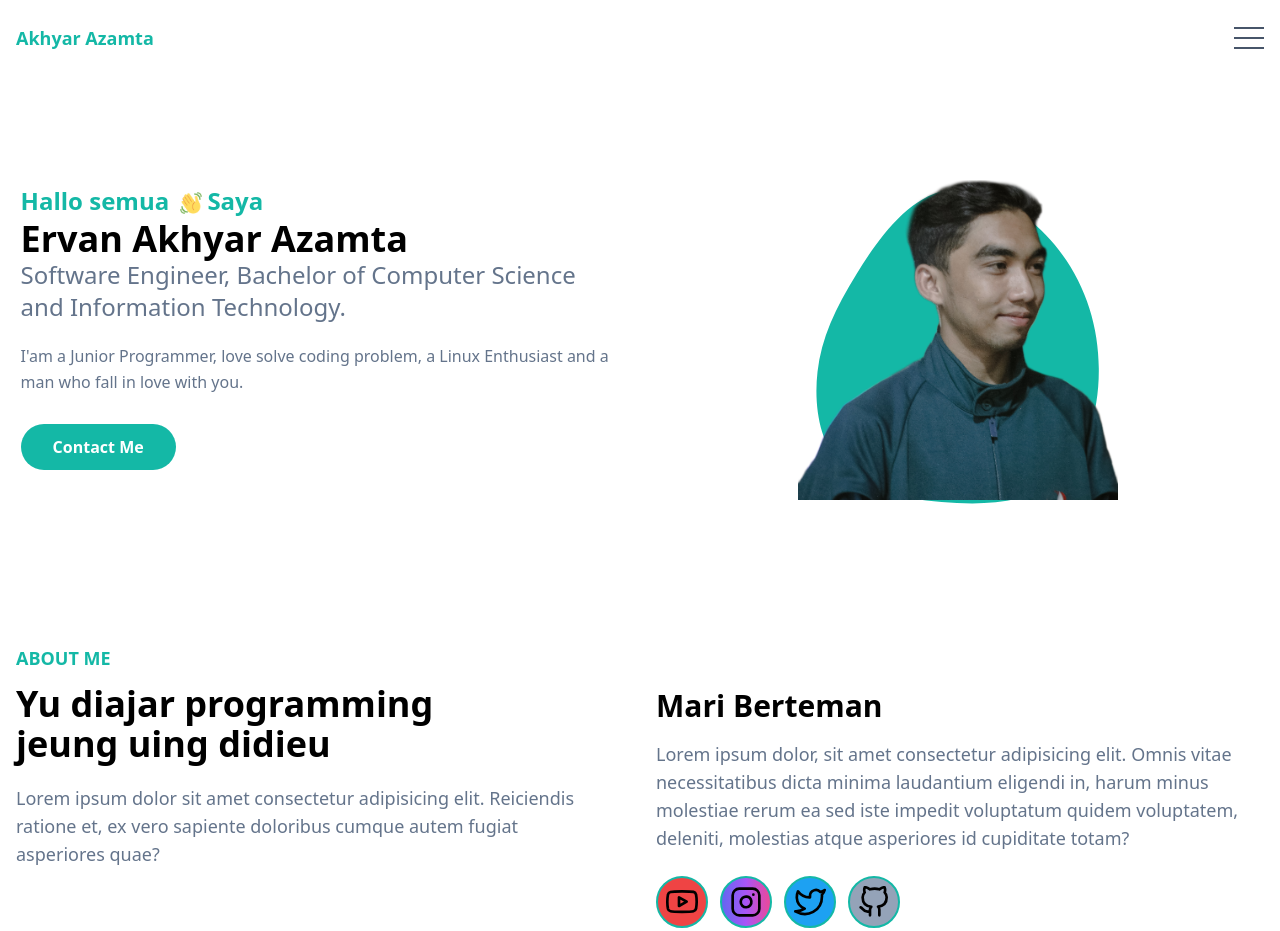
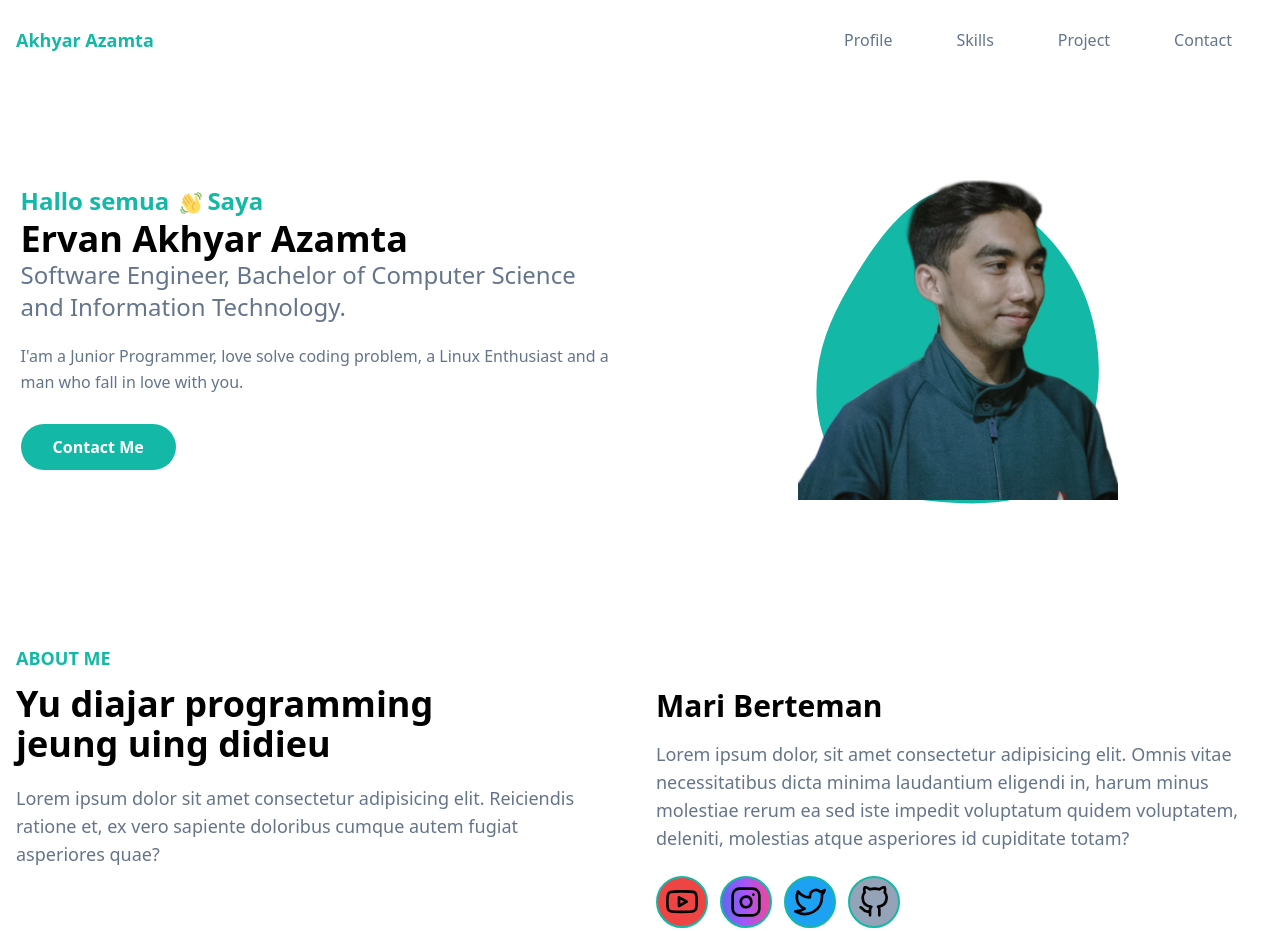
Before and after one commit to AkhyarAzamta/personal-web, a website: page index.html in a window 1280 px wide. Drawn offline with nearby package versions, Linux system fonts and the light colour scheme.

Commit message:
add navbar and js

```diff
--- a/index.html
+++ b/index.html
@@ -22,11 +22,26 @@
                     <a href="#home" class="font-bold text-lg text-primary block py-6">Akhyar Azamta</a>
                 </div>
                 <div class="flex items-center px-4">
-                    <button id="hamburger" name="hamburger" type="button" class="block absolute right-4">
+                    <button id="hamburger" name="hamburger" type="button" class="block absolute right-4 lg:hidden">
                         <span class="hamburger-line transition duration-300 ease-in-out origin-top-left "></span>
                         <span class="hamburger-line transition duration-300 ease-in-out"></span>
                         <span class="hamburger-line transition duration-300 ease-in-out origin-bottom-left "></span>
                     </button>
+
+                    <!-- Navbar -->
+                    <nav id="nav-menu"
+                        class="hidden absolute py-5 bg-white shadow-lg rounded-lg max-w-[250px] w-full right-4 top-full lg:block lg:static lg:bg-transparent lg:max-w-full lg:shadow-none lg:rounded-none">
+                        <ul class="block lg:flex">
+                            <li class="group"><a class="text-base text-slate-500 py-2 mx-8 flex group-hover:text-primary"
+                                    href="#profile">Profile</a></li>
+                            <li class="group"><a class="text-base text-slate-500 py-2 mx-8 flex group-hover:text-primary"
+                                    href="#skills">Skills</a></li>
+                            <li class="group"><a class="text-base text-slate-500 py-2 mx-8 flex group-hover:text-primary"
+                                    href="#project">Project</a></li>
+                            <li class="group"><a class="text-base text-slate-500 py-2 mx-8 flex group-hover:text-primary"
+                                    href="#contact">Contact</a></li>
+                        </ul>
+                    </nav>
                 </div>
             </div>
         </div>
@@ -71,28 +86,41 @@
             <div class="flex flex-wrap">
                 <div class="w-full px-4 mb-10 lg:w-1/2">
                     <h4 class="font-bold uppercase text-primary text-lg mb-3">About Me</h4>
-                    <h2 class="font-bold text-black text-3xl mb-5 max-w-md lg:text-4xl">Yu diajar programming jeung uing didieu</h2>
-                    <p class="font-medium text-base text-secondary max-w-xl lg:text-lg">Lorem ipsum dolor sit amet consectetur adipisicing elit. Reiciendis ratione et, ex vero sapiente doloribus cumque autem fugiat asperiores quae?</p>
+                    <h2 class="font-bold text-black text-3xl mb-5 max-w-md lg:text-4xl">Yu diajar programming jeung uing
+                        didieu</h2>
+                    <p class="font-medium text-base text-secondary max-w-xl lg:text-lg">Lorem ipsum dolor sit amet
+                        consectetur adipisicing elit. Reiciendis ratione et, ex vero sapiente doloribus cumque autem
+                        fugiat asperiores quae?</p>
                 </div>
                 <div class="w-full px-4 lg:w-1/2">
                     <h3 class="font-semibold text-black text-2xl mb-4 lg:text-3xl lg:pt-11">Mari Berteman</h3>
-                    <p class="font-medium text-base text-secondary mb-6 lg:text-lg">Lorem ipsum dolor, sit amet consectetur adipisicing elit. Omnis vitae necessitatibus dicta minima laudantium eligendi in, harum minus molestiae rerum ea sed iste impedit voluptatum quidem voluptatem, deleniti, molestias atque asperiores id cupiditate totam?</p>
+                    <p class="font-medium text-base text-secondary mb-6 lg:text-lg">Lorem ipsum dolor, sit amet
+                        consectetur adipisicing elit. Omnis vitae necessitatibus dicta minima laudantium eligendi in,
+                        harum minus molestiae rerum ea sed iste impedit voluptatum quidem voluptatem, deleniti,
+                        molestias atque asperiores id cupiditate totam?</p>
                     <div class="flex gap-3">
                         <!-- Youtube -->
-                        <a class="rounded-full border border-primary p-2 bg-red-500 border-2" href="https://www.youtube.com/@akhyar.azamta" target="_blank">
+                        <a class="rounded-full border border-primary p-2 bg-red-500 border-2"
+                            href="https://www.youtube.com/@akhyar.azamta" target="_blank">
                             <i data-feather="youtube" width="32px" height="32px" class="hover:animate-bounce"></i>
                         </a>
                         <!-- Instagram -->
-                        <a class="rounded-full border border-primary p-2 bg-gradient-to-r from-indigo-500 via-purple-500 to-pink-500  border-2" href="https://www.instagram.com/akhyar.azamta" target="_blank">
-                            <i data-feather="instagram" width="32px" height="32px" class="hover:animate-bounce bg-clip-text"></i>
+                        <a class="rounded-full border border-primary p-2 bg-gradient-to-r from-indigo-500 via-purple-500 to-pink-500  border-2"
+                            href="https://www.instagram.com/akhyar.azamta" target="_blank">
+                            <i data-feather="instagram" width="32px" height="32px"
+                                class="hover:animate-bounce bg-clip-text"></i>
                         </a>
                         <!-- Twitter -->
-                        <a class="rounded-full border border-primary p-2 bg-[#1DA1F2]  border-2" href="https://www.twitter.com/akhyarazamta" target="_blank">
-                            <i data-feather="twitter" width="32px" height="32px" class="hover:animate-bounce bg-clip-text"></i>
+                        <a class="rounded-full border border-primary p-2 bg-[#1DA1F2]  border-2"
+                            href="https://www.twitter.com/akhyarazamta" target="_blank">
+                            <i data-feather="twitter" width="32px" height="32px"
+                                class="hover:animate-bounce bg-clip-text"></i>
                         </a>
                         <!-- Github -->
-                        <a class="rounded-full border border-primary p-2 bg-slate-400 border-2" href="https://github.com/AkhyarAzamta" target="_blank">
-                            <i data-feather="github" width="32px" height="32px" class="hover:animate-bounce bg-clip-text"></i>
+                        <a class="rounded-full border border-primary p-2 bg-slate-400 border-2"
+                            href="https://github.com/AkhyarAzamta" target="_blank">
+                            <i data-feather="github" width="32px" height="32px"
+                                class="hover:animate-bounce bg-clip-text"></i>
                         </a>
                     </div>
                 </div>
--- a/src/js/script.js
+++ b/src/js/script.js
@@ -12,6 +12,9 @@ window.onscroll = function() {
 
 // Hamburger Menu
 const hamburger = document.querySelector('#hamburger');
+const navMenu = document.querySelector('#nav-menu');
+
 hamburger.addEventListener('click', function() {
     hamburger.classList.toggle('hamburger-active');
+    navMenu.classList.toggle('hidden');
 });
```
Also changed, not shown: src/css/style.css.
